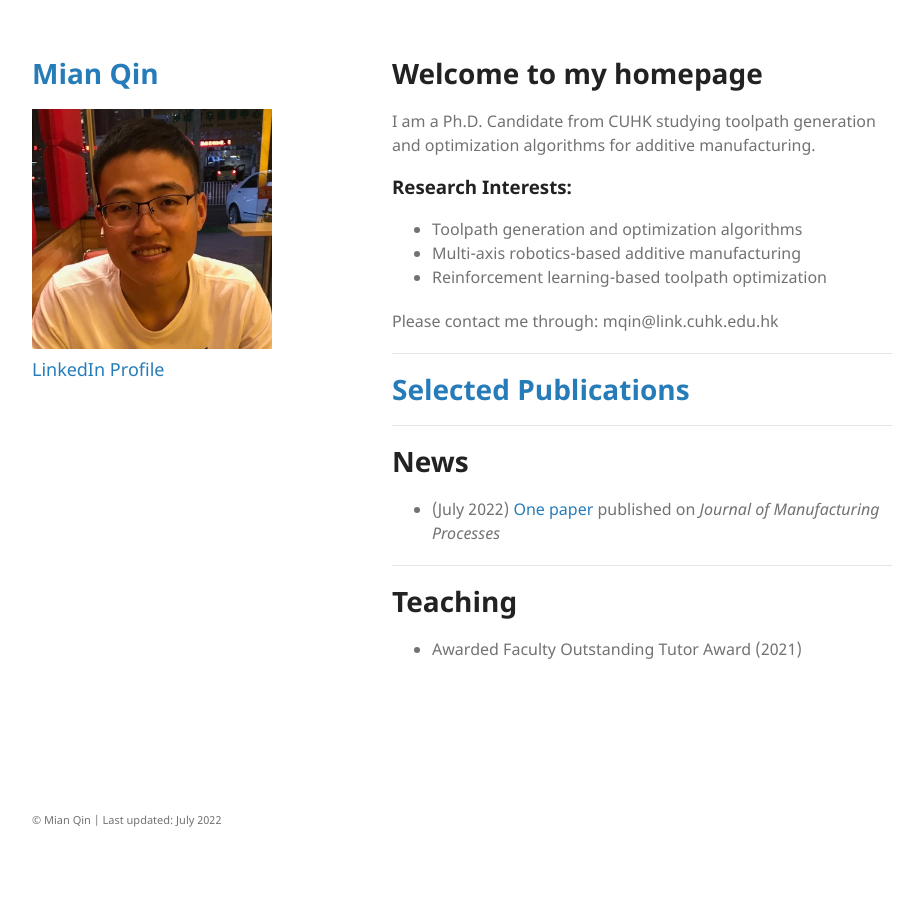
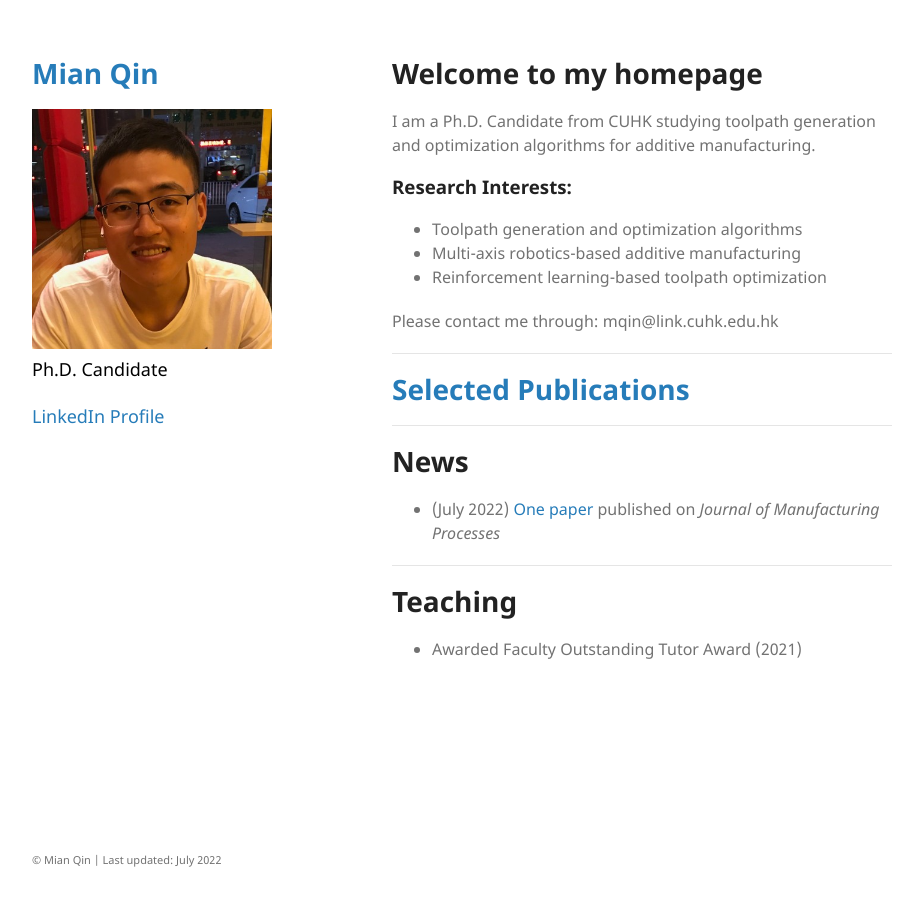
Before and after one commit to mqincuhk/mqincuhk.github.io, a Jekyll site: the page built from index.md, in a window 1280 px wide. Shown: the whole page, without its empty margins (178-1088 px from the left). Built offline with Jekyll 4.4.1, drawn with Linux system fonts in a browser that asks for light colours; a script that is not in the unit is left out; our own code applies the rules of GitHub Pages for plain Markdown files.

Commit message:
update index

```diff
--- a/_layouts/default.html
+++ b/_layouts/default.html
@@ -20,6 +20,7 @@
           <img src="{{site.logo | relative_url}}" alt="Logo" width="240" /> <br>
         {% endif %}
 
+        <p>{{ site.description | default: site.github.project_tagline }}
         <p class="view"><a href=" https://www.linkedin.com/in/mqin/ ">LinkedIn Profile</a></p>
 
       </header>
--- a/_sass/jekyll-theme-minimal.scss
+++ b/_sass/jekyll-theme-minimal.scss
@@ -209,7 +209,7 @@ footer {
   width:240px;
   float:left;
   position:fixed;
-  bottom:50px;
+  bottom:10px;
   -webkit-font-smoothing:subpixel-antialiased;
 }
 
```
